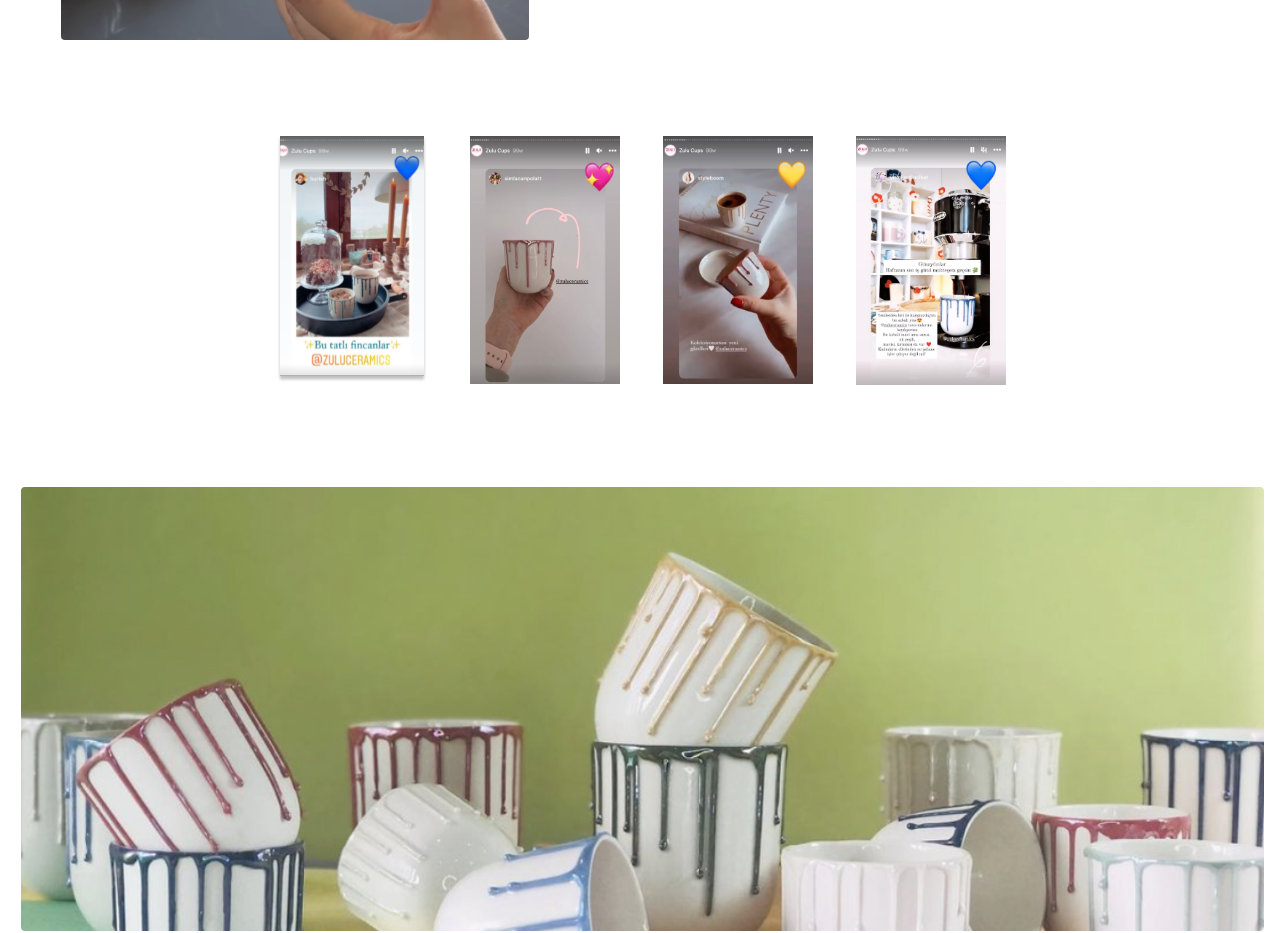
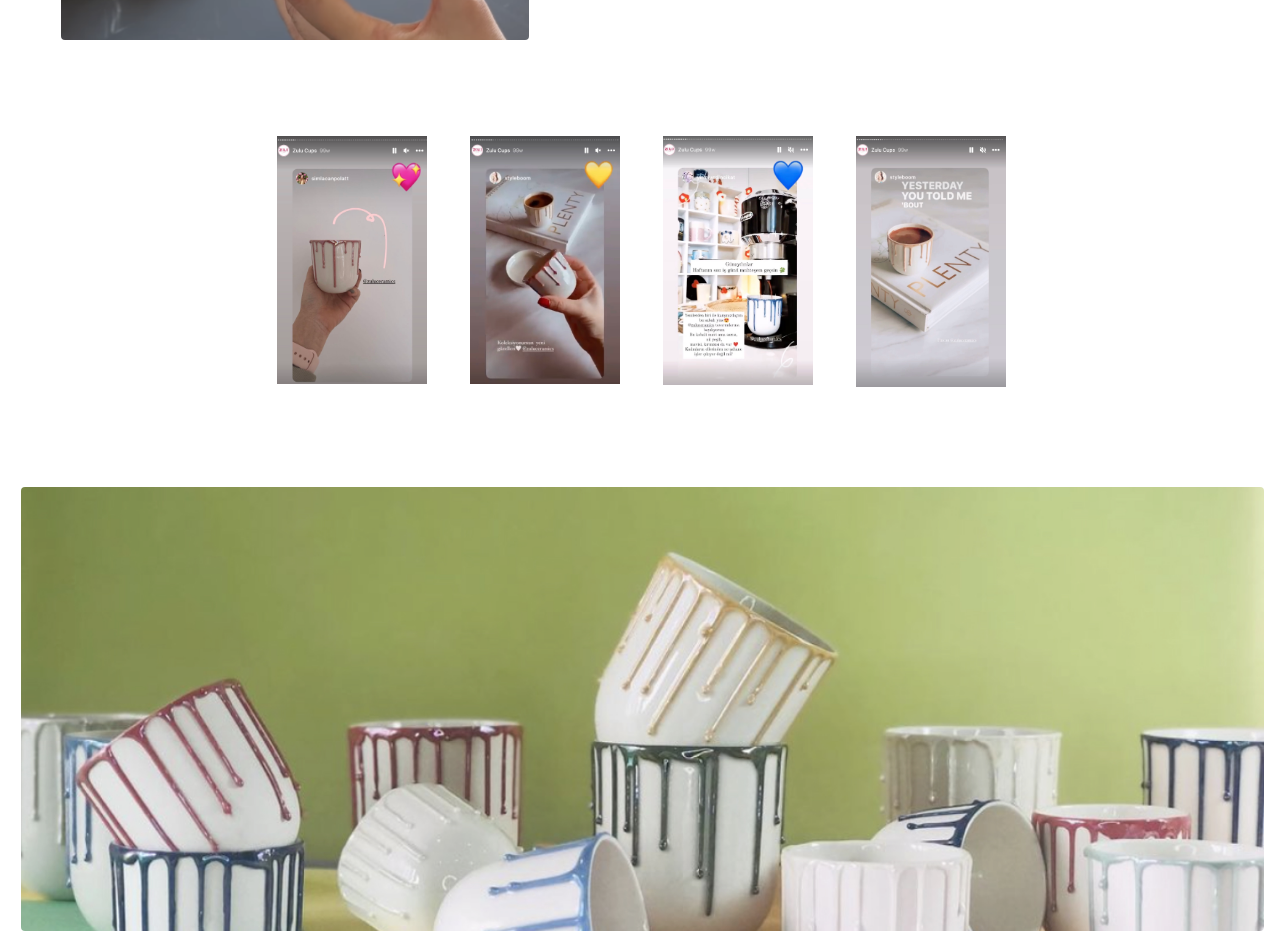
Before and after one commit to zsbahadir/zulu-ceramic-website, a Next.js app: page / in a window 1280 px wide. Shown: the part 1240-2173 px from the top of the page. Built offline with nearby package versions, Linux system fonts and the light colour scheme.

Commit message:
bugfix/AutoSlider

```diff
--- a/components/AutoSlider.tsx
+++ b/components/AutoSlider.tsx
@@ -1,8 +1,8 @@
 "use client";
 
 //Import Next
+import Image from "next/image";
 import React from "react";
-import Image from "next/image";
 
 // Import Swiper React components
 import { Swiper, SwiperSlide } from "swiper/react";
@@ -23,13 +23,14 @@ interface AutoSliderProps {
   clickable?: boolean | undefined;
 }
 
-function AutoSlider(props: AutoSliderProps) {
-  const { images, spaceBetween, slidesPerView, width, height, clickable } =
-    props;
+function AutoSlider( props: AutoSliderProps ) {
+
+  const { images, spaceBetween, slidesPerView, width, height, clickable } = props;
 
   return (
     <>
       <Swiper
+        modules={[Autoplay, Navigation]}
         spaceBetween={spaceBetween}
         slidesPerView={slidesPerView}
         autoplay={{
```
